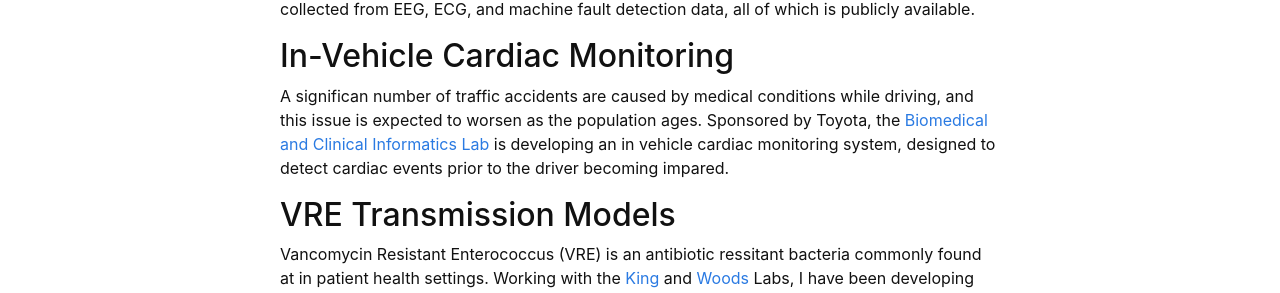
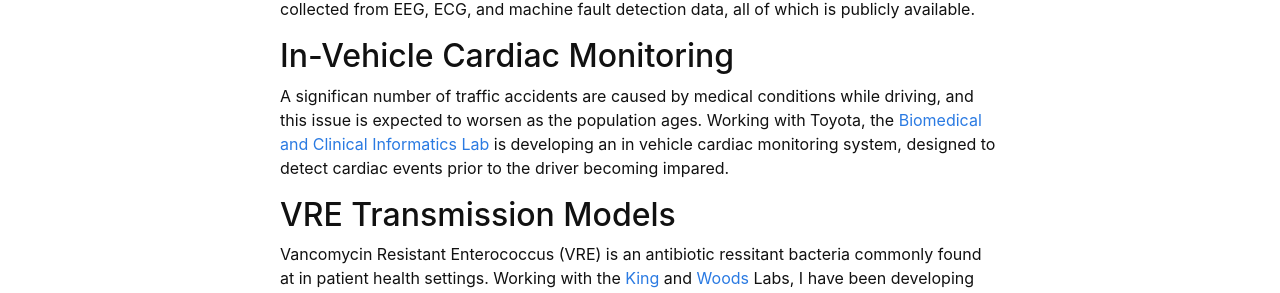
Before and after one commit to Jpickard1/jpickard1.github.io, a Jekyll site: the page built from content/1-Current_Projects.md, in a window 1280 px wide. Shown: the part 456-749 px from the top of the page. Built offline with Jekyll 4.4.1, drawn with Linux system fonts in a browser that asks for light colours.

Commit message:
Update 1-Current_Projects.md

```diff
--- a/content/1-Current_Projects.md
+++ b/content/1-Current_Projects.md
@@ -9,7 +9,7 @@ description: >
 As part of the [Biomedical and Clinical Informatics Lab](https://najarianlab.ccmb.med.umich.edu/home) I am working on a tensor based feature space reduction method. The goal is to represent multiple signals recorded in time and space as a single tensor and to apply tensor decomposition methods (primarily CANDECOMP and Higher Order SVD) to extract features that are representative of the original wave form signals. The extracted features are used to train classification models, and the performance of these models is compared relative to the vectorization of the tensors. This work extends the previous results from [Multimodal tensor-based method for integrative and continuous patient monitoring during postoperative cardiac care](https://www.sciencedirect.com/science/article/pii/S0933365721000257) by applying a similar algorithm to wave form signals collected from EEG, ECG, and machine fault detection data, all of which is publicly available.
 
 ## In-Vehicle Cardiac Monitoring
-A significan number of traffic accidents are caused by medical conditions while driving, and this issue is expected to worsen as the population ages. Sponsored by Toyota, the [Biomedical and Clinical Informatics Lab](https://najarianlab.ccmb.med.umich.edu/home) is developing an in vehicle cardiac monitoring system, designed to detect cardiac events prior to the driver becoming impared.
+A significan number of traffic accidents are caused by medical conditions while driving, and this issue is expected to worsen as the population ages. Working with Toyota, the [Biomedical and Clinical Informatics Lab](https://najarianlab.ccmb.med.umich.edu/home) is developing an in vehicle cardiac monitoring system, designed to detect cardiac events prior to the driver becoming impared.
 
 ## VRE Transmission Models
 Vancomycin Resistant Enterococcus (VRE) is an antibiotic ressitant bacteria commonly found at in patient health settings. Working with the [King](https://kinglab.eeb.lsa.umich.edu/) and [Woods](https://the-woods-lab.com/) Labs, I have been developing models to simulate in patient movement patters at Michigan Medicine. The simulation models are multiorder Markov models based on the paper [Selective Markov Models for Predicting Web-Page Accesses](https://archive.siam.org/meetings/sdm01/pdf/sdm01_04.pdf). These models are built based on a decade of patient data, and they are the basis for simulating coupled disease transmission models using estimated parameters for VRE transmission. The purpose of studying the movement patterns is to provide insight into the hospital population, which is structured in space and patient comorbidities. The simulation algorithm is based off of the [Gillespie Direct Method](https://www.sciencedirect.com/science/article/pii/0021999176900413). This work is part of a larger project by the group studying VRE tranmission at Michigan Medicine.
```
